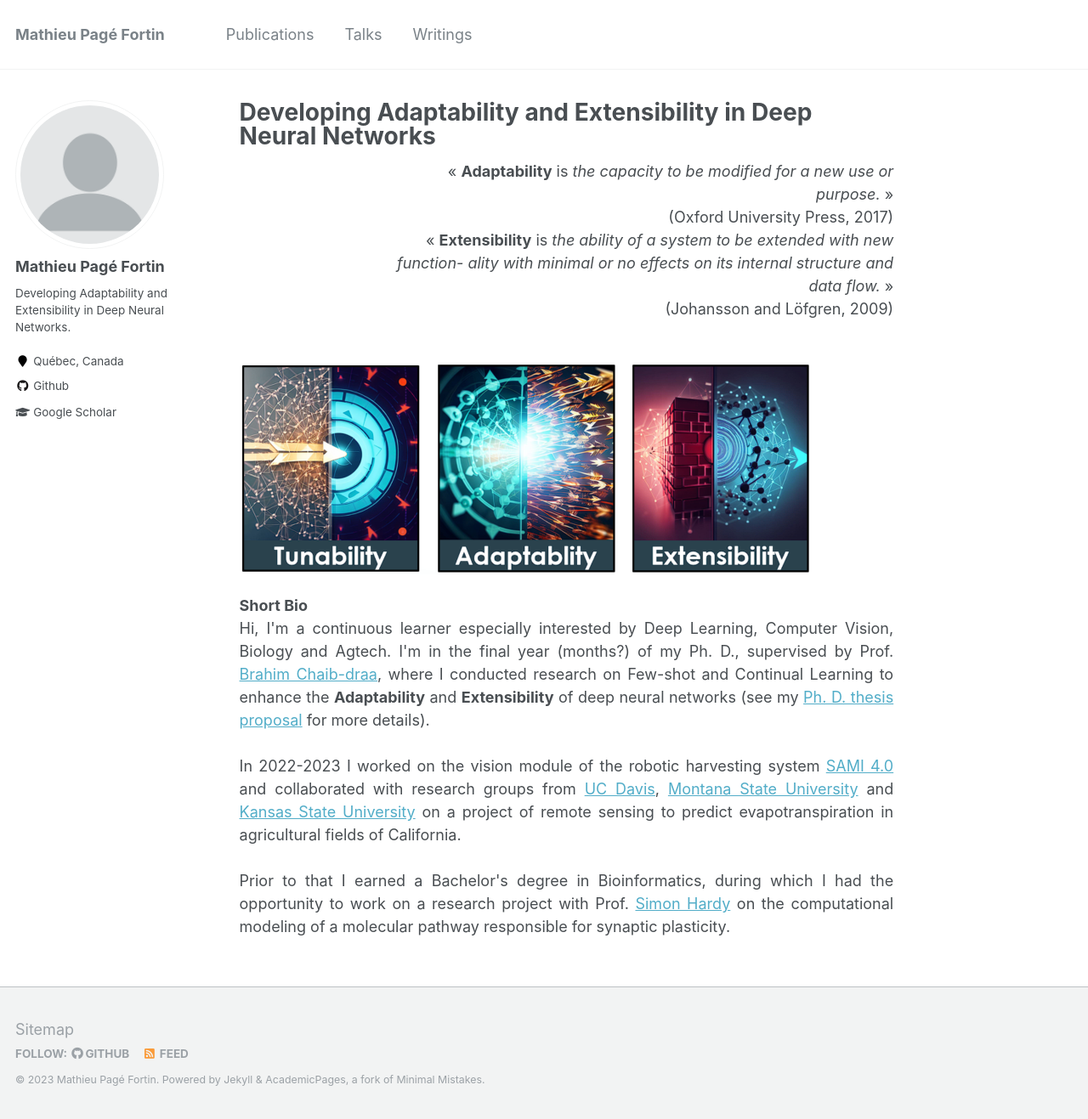
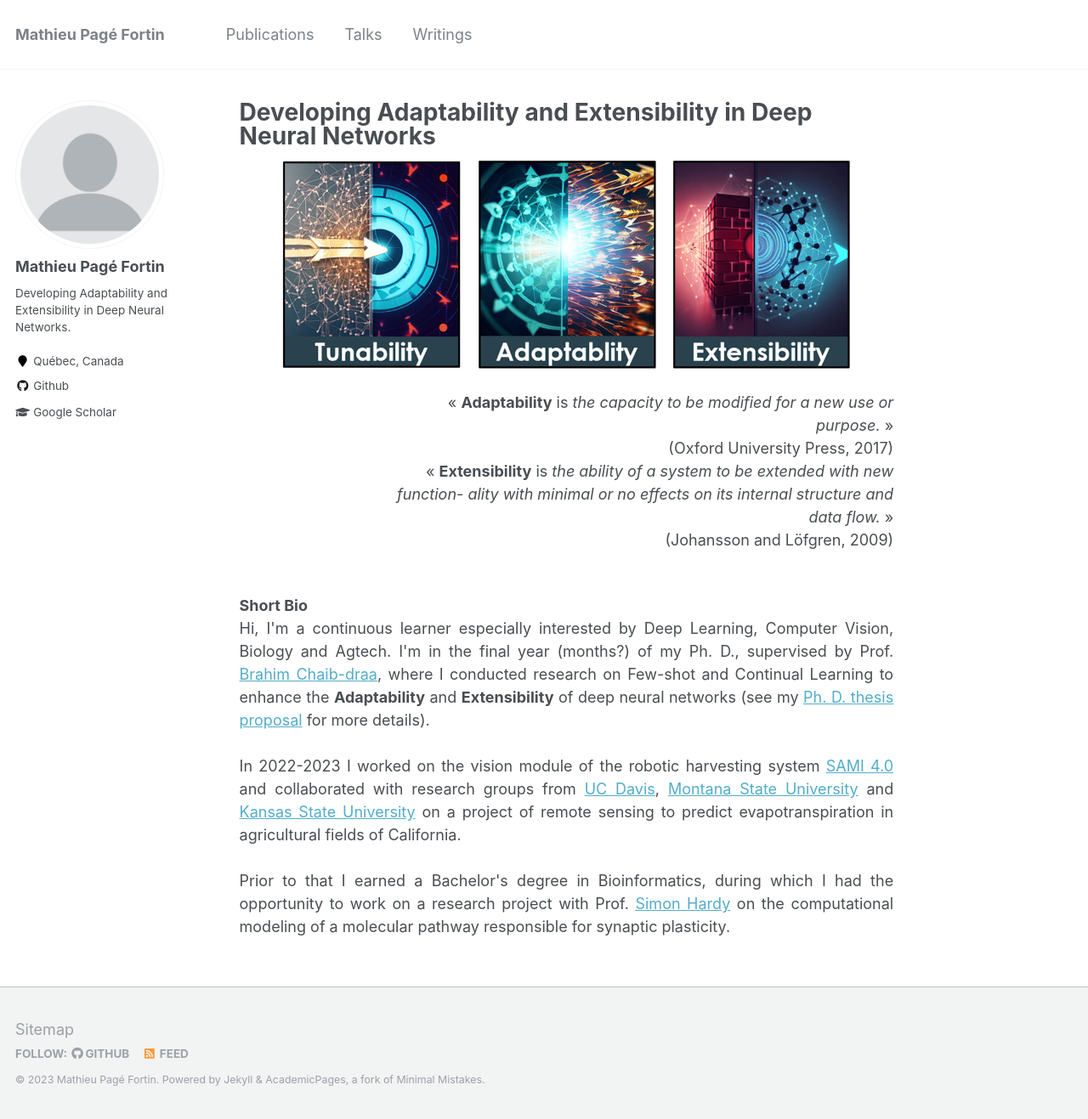
Before and after one commit to mapaf2/mapaf2.github.io, a Jekyll site: the page built from _pages/about.md, in a window 1280 px wide and 1317 px high. Shown: the whole window at 85% size. Built offline with Jekyll 4.4.1, drawn with Linux system fonts in a browser that asks for light colours.

Commit message:
proposition these

```diff
--- a/_pages/about.md
+++ b/_pages/about.md
@@ -7,6 +7,10 @@ redirect_from:
   - /about/
   - /about.html
 ---
+<p align="center">
+  <img src="images/talks/TAE_figure.png" alt="Tunability-Adaptability-Extensibility"/>
+</p>
+
 <div style="text-align: right; width: 16cm; float: right">
 « <b>Adaptability</b> is <i>the capacity to be modified for a new use or purpose.</i> »  <br>
 (Oxford University Press, 2017)<br>
@@ -15,8 +19,6 @@ redirect_from:
  </div>
 <div style="clear: both;"></div>
 <br>
-
-![TAE](images/talks/TAE_figure.png)
 
 <p align="justify">
 <b> Short Bio </b><br>
```
